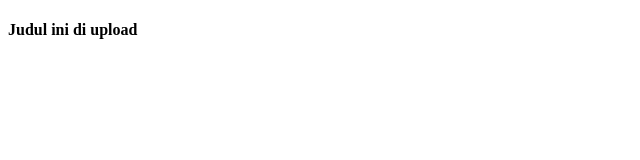
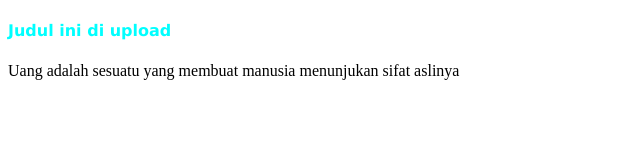
Before and after one commit to Zibnu/resolusi-bulan-november, a plain HTML site: page newRepo/akses.html in a window 1280 px wide. Shown: the whole page, without its empty margins (0-640 px from the left). Drawn offline with Linux system fonts and the light colour scheme.

Commit message:
membuat p dan file css

```diff
--- a/newRepo/akses.html
+++ b/newRepo/akses.html
@@ -4,8 +4,10 @@
   <meta charset="UTF-8">
   <meta name="viewport" content="width=device-width, initial-scale=1.0">
   <title>Mengupload ke git</title>
+  <link rel="stylesheet" href="style.css">
 </head>
 <body>
   <h4>Judul ini di upload</h4>
+  <p>Uang adalah sesuatu yang membuat manusia menunjukan sifat aslinya</p>
 </body>
 </html>
--- /dev/null
+++ b/newRepo/style.css
@@ -0,0 +1,5 @@
+h4 {
+  font-family: 'Lucida Sans', 'Lucida Sans Regular', 'Lucida Grande', 'Lucida Sans Unicode', Geneva, Verdana, sans-serif;
+  color: aqua;
+  font-size: medium;
+}
```
